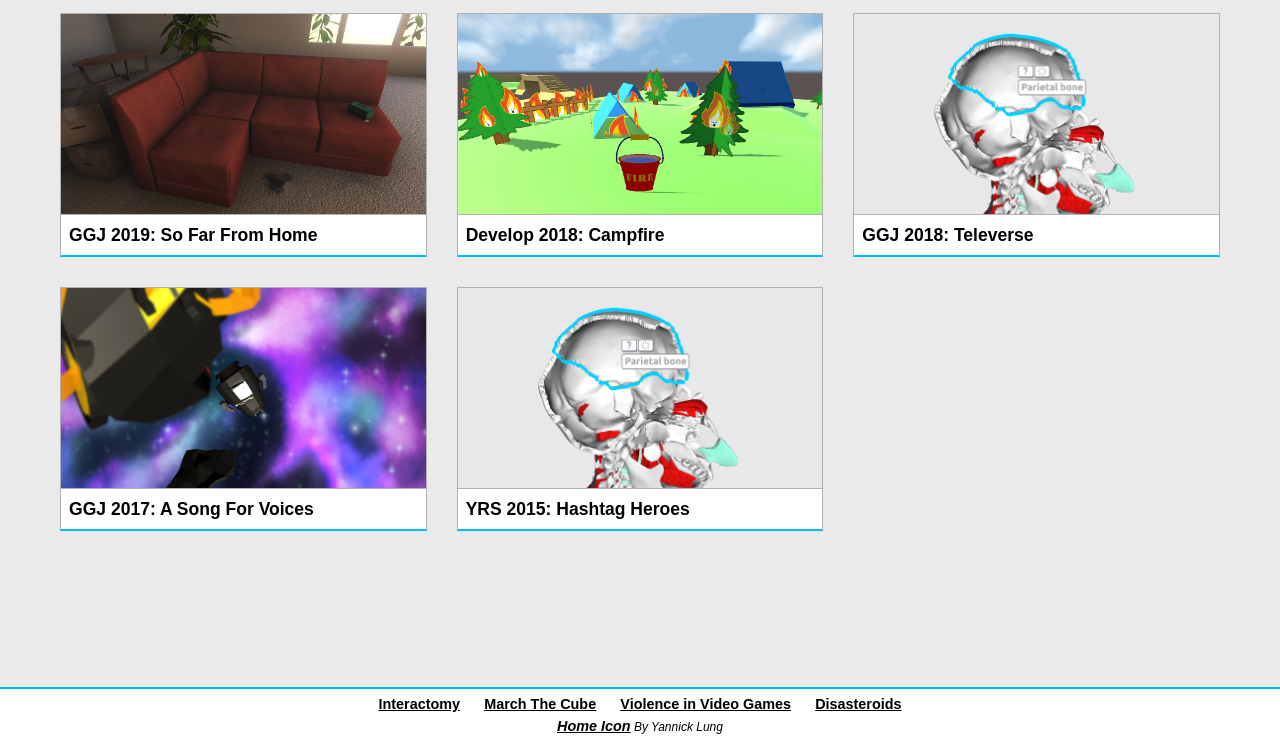
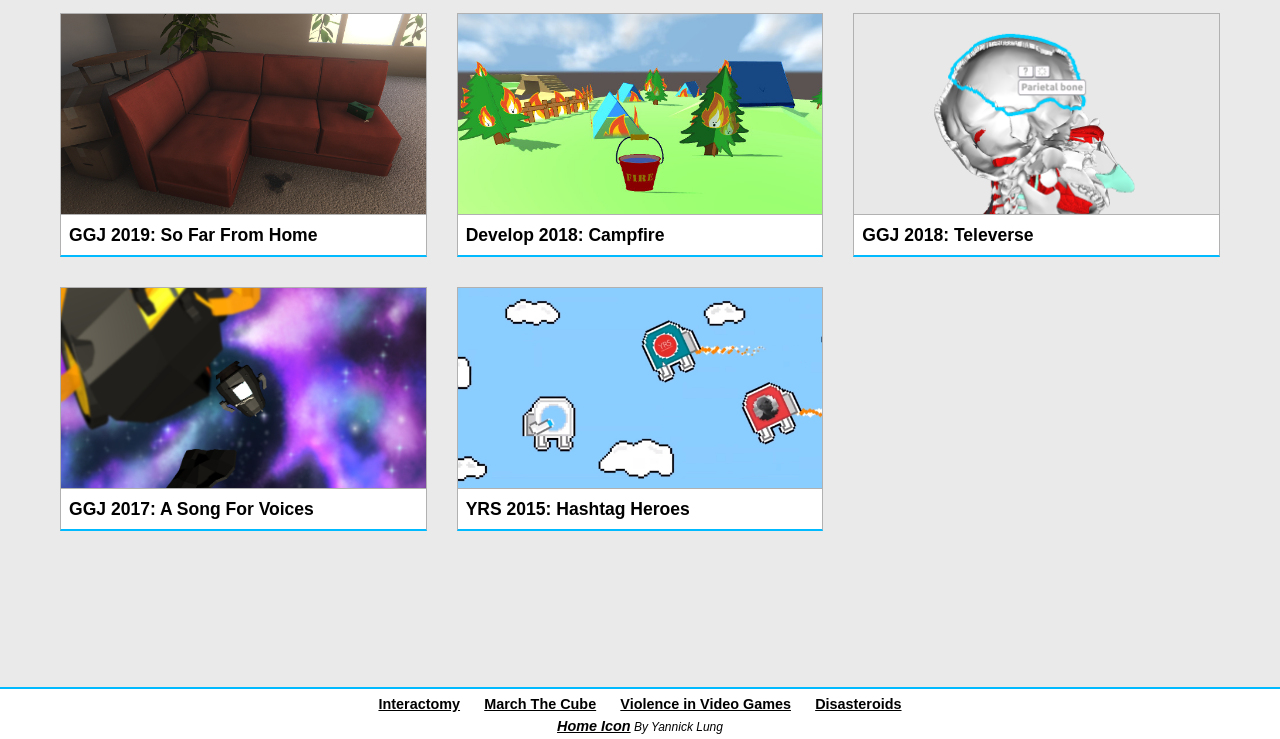
Before and after one commit to Blooker/Blooker.github.io, a plain HTML site: page code-jams.html in a window 1280 px wide. Shown: the part 61-800 px from the top of the page. Drawn offline with Linux system fonts and the light colour scheme.

Commit message:
:construction: Added Hashtag Heroes image to code jams page

```diff
--- a/code-jams.html
+++ b/code-jams.html
@@ -81,6 +81,7 @@
                         </div>
                     </div>
                     <div>
+                        <img class="hidden" src="img/hashtag-heroes/Hashtag_ProjectThumbnail.jpg">
                         <div class="project-name">
                             <h3>YRS 2015: Hashtag Heroes</h3>
                         </div>
```
Also changed, not shown: img/hashtag-heroes/Hashtag_ProjectThumbnail.jpg (added).
